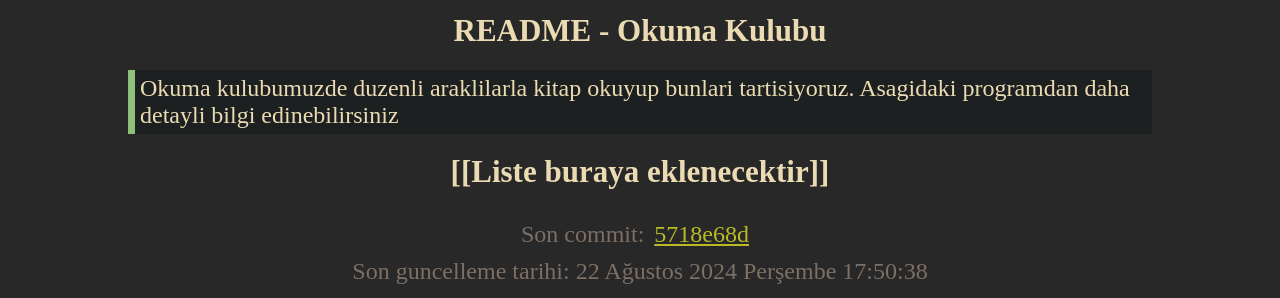
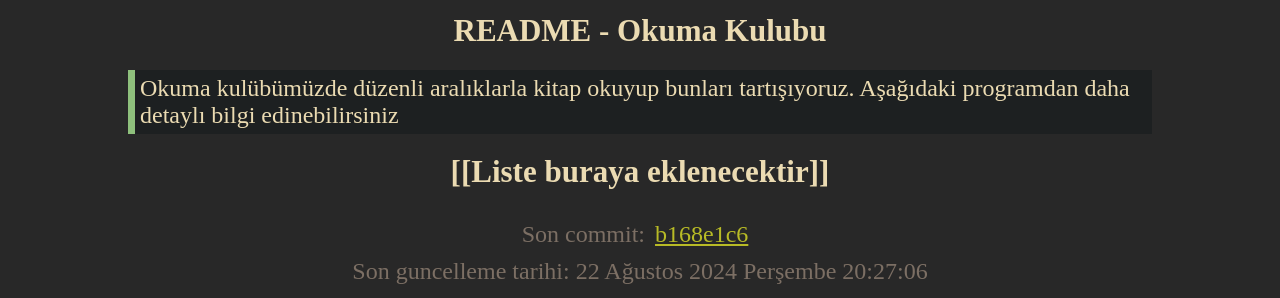
Before and after one commit to samatbk/devnull, a SvelteKit app: page /book-club in a window 1280 px wide. Shown: the part 195-493 px from the top of the page. Built offline with nearby package versions, Linux system fonts and the light colour scheme; a small style sheet from the web is missing.

Commit message:
Turkish Letters (#3)
* fix: use Turkish letters

* fix: Turkish letters in README

```diff
--- a/src/lib/commit-info.js
+++ b/src/lib/commit-info.js
@@ -1,3 +1,3 @@
 
-export const commit_id = "5718e68dc8a9a4cdccc0caeec6836a83af6a8774";
-export const commit_date = "Thu Aug 22 20:50:38 2024 +0300";
+export const commit_id = "b168e1c60b7bbe0e9f08c698926588bb37682bef";
+export const commit_date = "Thu Aug 22 23:27:06 2024 +0300";
--- a/src/routes/+page.svelte
+++ b/src/routes/+page.svelte
@@ -5,7 +5,7 @@
 
 </script>
 <p>
-Kulubumuze katilmak istiyorsaniz tek yapmaniz gereken <wbr><a href={discord_link}>discord sunucumuza</a> katilmak.
+Kulübümüze katılmak istiyorsanız tek yapmanız gereken <wbr><a href={discord_link}>discord sunucumuza</a> katılmak.
 </p>
 
 <style>
--- a/src/routes/about/+page.svelte
+++ b/src/routes/about/+page.svelte
@@ -1,5 +1,5 @@
 <p>
-    Yazilim kulubu 2024 yilinda uyelerin kendini gelistirebilecegi bir ortam olmasi amaciyla kurulmustur.
+    Yazılım kulübü 2024 yılında üyelerin kendini geliştirebileceği bir ortam olması amacıyla kurulmuştur.
 </p>
 
 <style>
--- a/src/routes/blog/[slug]/+page.svelte
+++ b/src/routes/blog/[slug]/+page.svelte
@@ -103,7 +103,7 @@ export let data;
 
 
 <div class="container">
-<a href="/blog"><ArrowLeft/>Geri Don</a>
+<a href="/blog"><ArrowLeft/>Geri Dön</a>
 <h1>{data.meta.title}</h1>
 <p>yazar: <span id="author">{data.meta.author}</span></p>
 <p id="description">{data.meta.description}</p>
--- a/src/routes/book-club/+page.svelte
+++ b/src/routes/book-club/+page.svelte
@@ -1,7 +1,7 @@
 <h1>README - Okuma Kulubu</h1>
 
-<p id='info'>Okuma kulubumuzde duzenli araklilarla kitap okuyup bunlari tartisiyoruz.
-    Asagidaki programdan daha detayli bilgi edinebilirsiniz
+<p id='info'>Okuma kulübümüzde düzenli aralıklarla kitap okuyup bunları tartışıyoruz.
+    Aşağıdaki programdan daha detaylı bilgi edinebilirsiniz
 </p>
 
 <h1>[[Liste buraya eklenecektir]]</h1>
--- a/src/routes/events/+page.svelte
+++ b/src/routes/events/+page.svelte
@@ -1,4 +1,4 @@
-<h1>[[Burada kulubumuz tarafindan yapilan etkinliklere ulasabilirsiniz]]</h1>
+<h1>[[Burada kulübümüz tarafından yapılan etkinliklere ulaşabilirsiniz]]</h1>
 
 <style>
  h1 {
--- a/src/routes/weekly/+page.svelte
+++ b/src/routes/weekly/+page.svelte
@@ -1,4 +1,4 @@
-<h1>[[Burada haftalik bilgilendirmeler yayinlanacaktir]]</h1>
+<h1>[[Burada haftalık bilgilendirmeler yayinlanacaktır]]</h1>
 
 <style>
  h1 {
```
Also changed, not shown: 1 other file (tests, documents, lock files or other folders).
